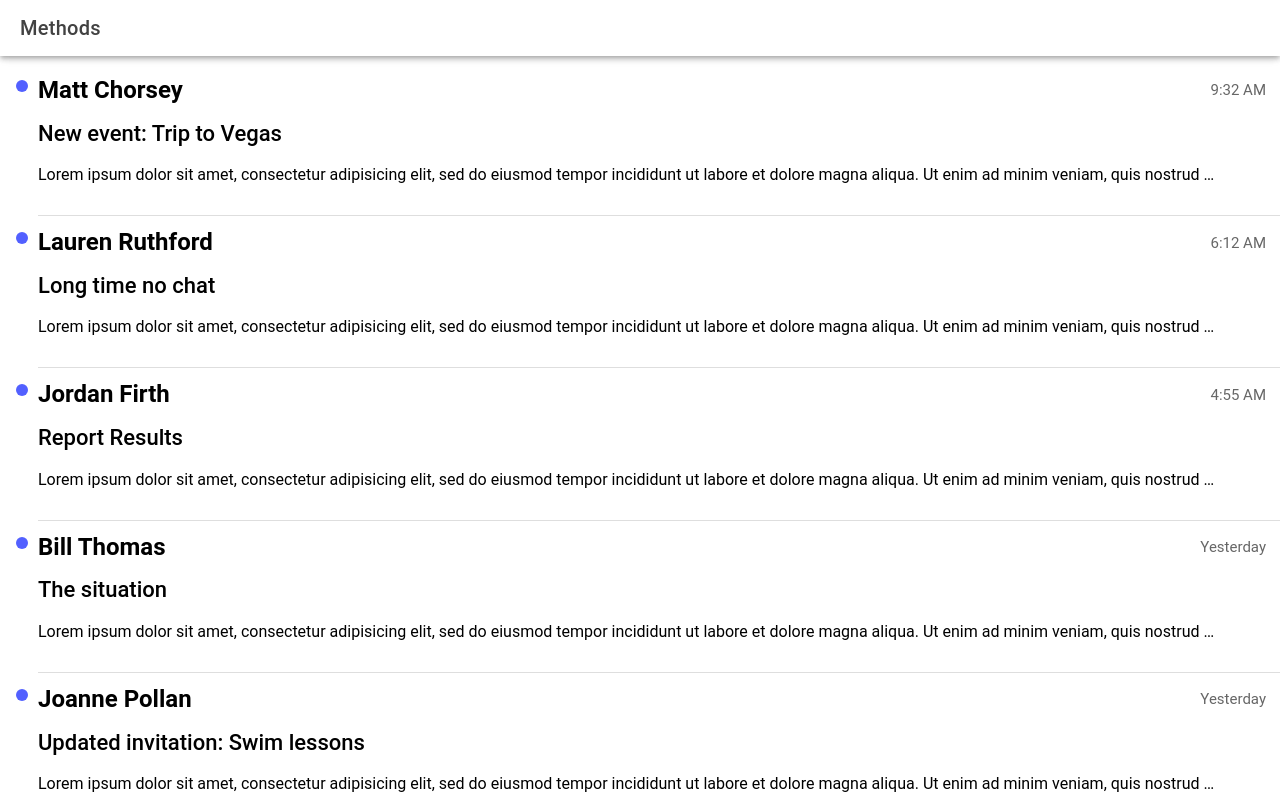
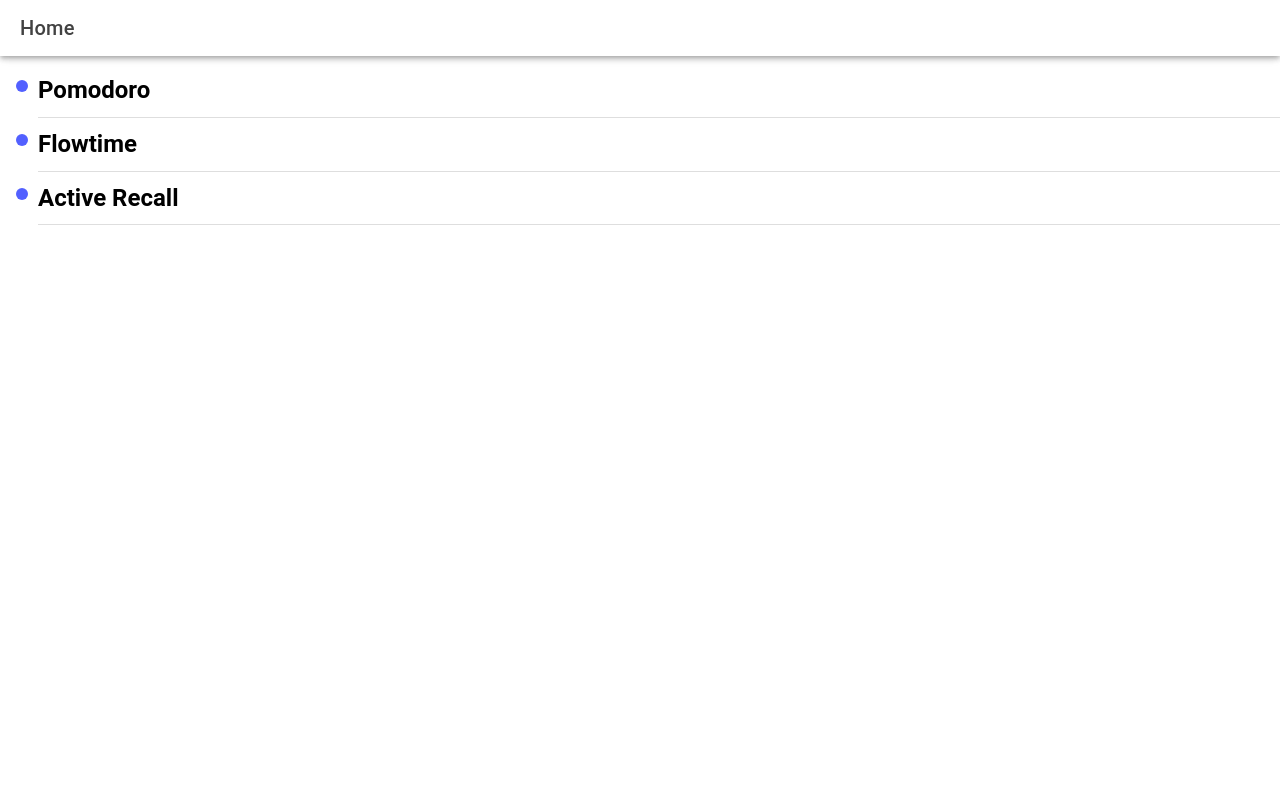
Before and after one commit to lstclairgit/intelli-learn-qykzsa, a React (Vite) app: page /home in a window 1280 px wide. Built offline with nearby package versions, Linux system fonts and the light colour scheme.

Commit message:
Rearranged and changed files

```diff
--- a/index.html
+++ b/index.html
@@ -2,7 +2,7 @@
 <html lang="en">
   <head>
     <meta charset="utf-8" />
-    <title>Ionic App</title>
+    <title>IntelliLearn</title>
 
     <base href="/" />
 
--- a/src/App.tsx
+++ b/src/App.tsx
@@ -2,7 +2,7 @@ import { Redirect, Route } from 'react-router-dom';
 import { IonApp, IonRouterOutlet, setupIonicReact } from '@ionic/react';
 import { IonReactRouter } from '@ionic/react-router';
 import Home from './pages/Home';
-import ViewMessage from './pages/ViewMessage';
+import ViewTechnique from './pages/ViewTechnique';
 
 /* Core CSS required for Ionic components to work properly */
 import '@ionic/react/css/core.css';
@@ -35,8 +35,8 @@ const App: React.FC = () => (
         <Route path="/home" exact={true}>
           <Home />
         </Route>
-        <Route path="/message/:id">
-           <ViewMessage />
+        <Route path="/technique/:id">
+           <ViewTechnique/>
         </Route>
       </IonRouterOutlet>
     </IonReactRouter>
--- a/src/components/MessageListItem.tsx
+++ /dev/null
@@ -1,33 +0,0 @@
-import {
-  IonItem,
-  IonLabel,
-  IonNote
-  } from '@ionic/react';
-import { Message } from '../data/messages';
-import './MessageListItem.css';
-
-interface MessageListItemProps {
-  message: Message;
-}
-
-const MessageListItem: React.FC<MessageListItemProps> = ({ message }) => {
-  return (
-    <IonItem routerLink={`/message/${message.id}`} detail={false}>
-      <div slot="start" className="dot dot-unread"></div>
-      <IonLabel className="ion-text-wrap">
-        <h2>
-          {message.fromName}
-          <span className="date">
-            <IonNote>{message.date}</IonNote>
-          </span>
-        </h2>
-        <h3>{message.subject}</h3>
-        <p>
-          Lorem ipsum dolor sit amet, consectetur adipisicing elit, sed do eiusmod tempor incididunt ut labore et dolore magna aliqua. Ut enim ad minim veniam, quis nostrud exercitation ullamco laboris nisi ut aliquip ex ea commodo consequat. Duis aute irure dolor in reprehenderit in voluptate velit esse cillum dolore eu fugiat nulla pariatur. Excepteur sint occaecat cupidatat non proident, sunt in culpa qui officia deserunt mollit anim id est laborum.
-        </p>
-      </IonLabel>
-    </IonItem>
-  );
-};
-
-export default MessageListItem;
--- /dev/null
+++ b/src/components/StudyTechniques.tsx
@@ -0,0 +1,24 @@
+import {IonItem, IonLabel, IonNote} from '@ionic/react';
+import { Technique } from '../data/techniques';
+import './StudyTechniques.css';
+
+interface StudyTechniquesProps {
+    technique: Technique;
+}
+
+const StudyTechniques: React.FC<StudyTechniquesProps> = ({ technique }) => {
+    return (
+     <IonItem routerLink={`/technique/${technique.id}`} detail={false}>
+        <div slot="start" className="dot dot-unread"></div>
+              <IonLabel className="ion-text-wrap">
+                <h2>
+                  {technique.name}
+                  <span>
+                  </span>
+                </h2>
+              </IonLabel>
+            </IonItem>
+      );
+    };
+
+   export default StudyTechniques;
--- a/src/data/messages.ts
+++ /dev/null
@@ -1,62 +0,0 @@
-export interface Message {
-  fromName: string;
-  subject: string;
-  date: string;
-  id: number;
-}
-
-const messages: Message[] = [
-  {
-    fromName: 'Matt Chorsey',
-    subject: 'New event: Trip to Vegas',
-    date: '9:32 AM',
-    id: 0
-  },
-  {
-    fromName: 'Lauren Ruthford',
-    subject: 'Long time no chat',
-    date: '6:12 AM',
-    id: 1
-  },
-  {
-    fromName: 'Jordan Firth',
-    subject: 'Report Results',
-    date: '4:55 AM',
-    id: 2
-
-  },
-  {
-    fromName: 'Bill Thomas',
-    subject: 'The situation',
-    date: 'Yesterday',
-    id: 3
-  },
-  {
-    fromName: 'Joanne Pollan',
-    subject: 'Updated invitation: Swim lessons',
-    date: 'Yesterday',
-    id: 4
-  },
-  {
-    fromName: 'Andrea Cornerston',
-    subject: 'Last minute ask',
-    date: 'Yesterday',
-    id: 5
-  },
-  {
-    fromName: 'Moe Chamont',
-    subject: 'Family Calendar - Version 1',
-    date: 'Last Week',
-    id: 6
-  },
-  {
-    fromName: 'Kelly Richardson',
-    subject: 'Placeholder Headhots',
-    date: 'Last Week',
-    id: 7
-  }
-];
-
-export const getMessages = () => messages;
-
-export const getMessage = (id: number) => messages.find(m => m.id === id);
--- /dev/null
+++ b/src/data/techniques.ts
@@ -0,0 +1,54 @@
+export interface Technique {
+  name: string;
+  id: number;
+}
+
+const techniques: Technique[] = [
+  {
+    name: 'Pomodoro',
+    id: 0
+  },
+  {
+    name: 'Flowtime',
+    id: 1
+  },
+  {
+    name: 'Active Recall',
+    id: 2
+
+  },
+//   {
+//     fromName: 'Bill Thomas',
+//     subject: 'The situation',
+//     date: 'Yesterday',
+//     id: 3
+//   },
+//   {
+//     fromName: 'Joanne Pollan',
+//     subject: 'Updated invitation: Swim lessons',
+//     date: 'Yesterday',
+//     id: 4
+//   },
+//   {
+//     fromName: 'Andrea Cornerston',
+//     subject: 'Last minute ask',
+//     date: 'Yesterday',
+//     id: 5
+//   },
+//   {
+//     fromName: 'Moe Chamont',
+//     subject: 'Family Calendar - Version 1',
+//     date: 'Last Week',
+//     id: 6
+//   },
+//   {
+//     fromName: 'Kelly Richardson',
+//     subject: 'Placeholder Headhots',
+//     date: 'Last Week',
+//     id: 7
+//   }
+];
+
+export const getTechniques = () => techniques;
+
+export const getTechnique = (id: number) => techniques.find(t => t.id === id);
--- a/src/pages/Home.tsx
+++ b/src/pages/Home.tsx
@@ -1,6 +1,6 @@
-import MessageListItem from '../components/MessageListItem';
+import StudyTechniques from '../components/StudyTechniques';
 import { useState } from 'react';
-import { Message, getMessages } from '../data/messages';
+import { Technique, getTechniques } from '../data/techniques';
 import {
   IonContent,
   IonHeader,
@@ -16,11 +16,11 @@ import './Home.css';
 
 const Home: React.FC = () => {
 
-  const [messages, setMessages] = useState<Message[]>([]);
+  const [techniques, setTechniques] = useState<Technique[]>([]);
 
   useIonViewWillEnter(() => {
-    const msgs = getMessages();
-    setMessages(msgs);
+    const tech = getTechniques();
+    setTechniques(tech);
   });
 
   const refresh = (e: CustomEvent) => {
@@ -33,7 +33,7 @@ const Home: React.FC = () => {
     <IonPage id="home-page">
       <IonHeader>
         <IonToolbar>
-          <IonTitle>Methods</IonTitle>
+          <IonTitle>Home</IonTitle>
         </IonToolbar>
       </IonHeader>
       <IonContent fullscreen>
@@ -44,13 +44,13 @@ const Home: React.FC = () => {
         <IonHeader collapse="condense">
           <IonToolbar>
             <IonTitle size="large">
-              Inbox
+              Choice
             </IonTitle>
           </IonToolbar>
         </IonHeader>
 
         <IonList>
-          {messages.map(m => <MessageListItem key={m.id} message={m} />)}
+            {techniques.map(t => <StudyTechniques key={t.id} technique={t} />)}
         </IonList>
       </IonContent>
     </IonPage>
--- a/src/pages/ViewMessage.tsx
+++ /dev/null
@@ -1,78 +0,0 @@
-import { useState } from 'react';
-import { Message, getMessage } from '../data/messages';
-import {
-  IonBackButton,
-  IonButtons,
-  IonContent,
-  IonHeader,
-  IonIcon,
-  IonItem,
-  IonLabel,
-  IonNote,
-  IonPage,
-  IonToolbar,
-  useIonViewWillEnter,
-} from '@ionic/react';
-import { personCircle } from 'ionicons/icons';
-import { useParams } from 'react-router';
-import './ViewMessage.css';
-
-function ViewMessage() {
-  const [message, setMessage] = useState<Message>();
-  const params = useParams<{ id: string }>();
-
-  useIonViewWillEnter(() => {
-    const msg = getMessage(parseInt(params.id, 10));
-    setMessage(msg);
-  });
-
-  return (
-    <IonPage id="view-message-page">
-      <IonHeader translucent>
-        <IonToolbar>
-          <IonButtons slot="start">
-            <IonBackButton text="Methods" defaultHref="/home"></IonBackButton>
-          </IonButtons>
-        </IonToolbar>
-      </IonHeader>
-
-      <IonContent fullscreen>
-        {message ? (
-          <>
-            <IonItem>
-              <IonIcon aria-hidden="true" icon={personCircle} color="primary"></IonIcon>
-              <IonLabel className="ion-text-wrap">
-                <h2>
-                  {message.fromName}
-                  <span className="date">
-                    <IonNote>{message.date}</IonNote>
-                  </span>
-                </h2>
-                <h3>
-                  To: <IonNote>logank.stclair@gmail.com</IonNote>
-                </h3>
-              </IonLabel>
-            </IonItem>
-
-            <div className="ion-padding">
-              <h1>{message.subject}</h1>
-              <p>
-                Lorem ipsum dolor sit amet, consectetur adipisicing elit, sed do
-                eiusmod tempor incididunt ut labore et dolore magna aliqua. Ut
-                enim ad minim veniam, quis nostrud exercitation ullamco laboris
-                nisi ut aliquip ex ea commodo consequat. Duis aute irure dolor
-                in reprehenderit in voluptate velit esse cillum dolore eu fugiat
-                nulla pariatur. Excepteur sint occaecat cupidatat non proident,
-                sunt in culpa qui officia deserunt mollit anim id est laborum.
-              </p>
-            </div>
-          </>
-        ) : (
-          <div>Message not found</div>
-        )}
-      </IonContent>
-    </IonPage>
-  );
-}
-
-export default ViewMessage;
--- /dev/null
+++ b/src/pages/ViewTechnique.tsx
@@ -0,0 +1,53 @@
+import { useState } from 'react';
+import { Technique, getTechnique } from '../data/techniques';
+import {
+  IonBackButton,
+  IonButtons,
+  IonContent,
+  IonHeader,
+  IonIcon,
+  IonItem,
+  IonLabel,
+  IonNote,
+  IonPage,
+  IonToolbar,
+  useIonViewWillEnter,
+} from '@ionic/react';
+import { ellipseOutline } from 'ionicons/icons';
+import { useParams } from 'react-router';
+import './ViewTechnique.css';
+
+function ViewTechnique() {
+  const [technique, setTechnique] = useState<Technique>();
+  const params = useParams<{ id: string }>();
+
+  useIonViewWillEnter(() => {
+    const tech = getTechnique(parseInt(params.id, 10));
+    setTechnique(tech);
+  });
+
+  return (
+    <IonPage id="view-technique-page">
+      <IonHeader translucent>
+        <IonToolbar>
+          <IonButtons slot="start">
+            <IonBackButton text="Methods" defaultHref="/home"></IonBackButton>
+          </IonButtons>
+        </IonToolbar>
+      </IonHeader>
+
+      <IonContent fullscreen>
+        {technique ? (
+          <>
+            <IonItem>
+            </IonItem>
+          </>
+        ) : (
+          <div>Technique not found</div>
+        )}
+      </IonContent>
+    </IonPage>
+  );
+}
+
+export default ViewTechnique;
```
Also changed, not shown: src/components/StudyTechniques.css (line endings or trailing spaces), src/pages/ViewTechnique.css (line endings or trailing spaces).
